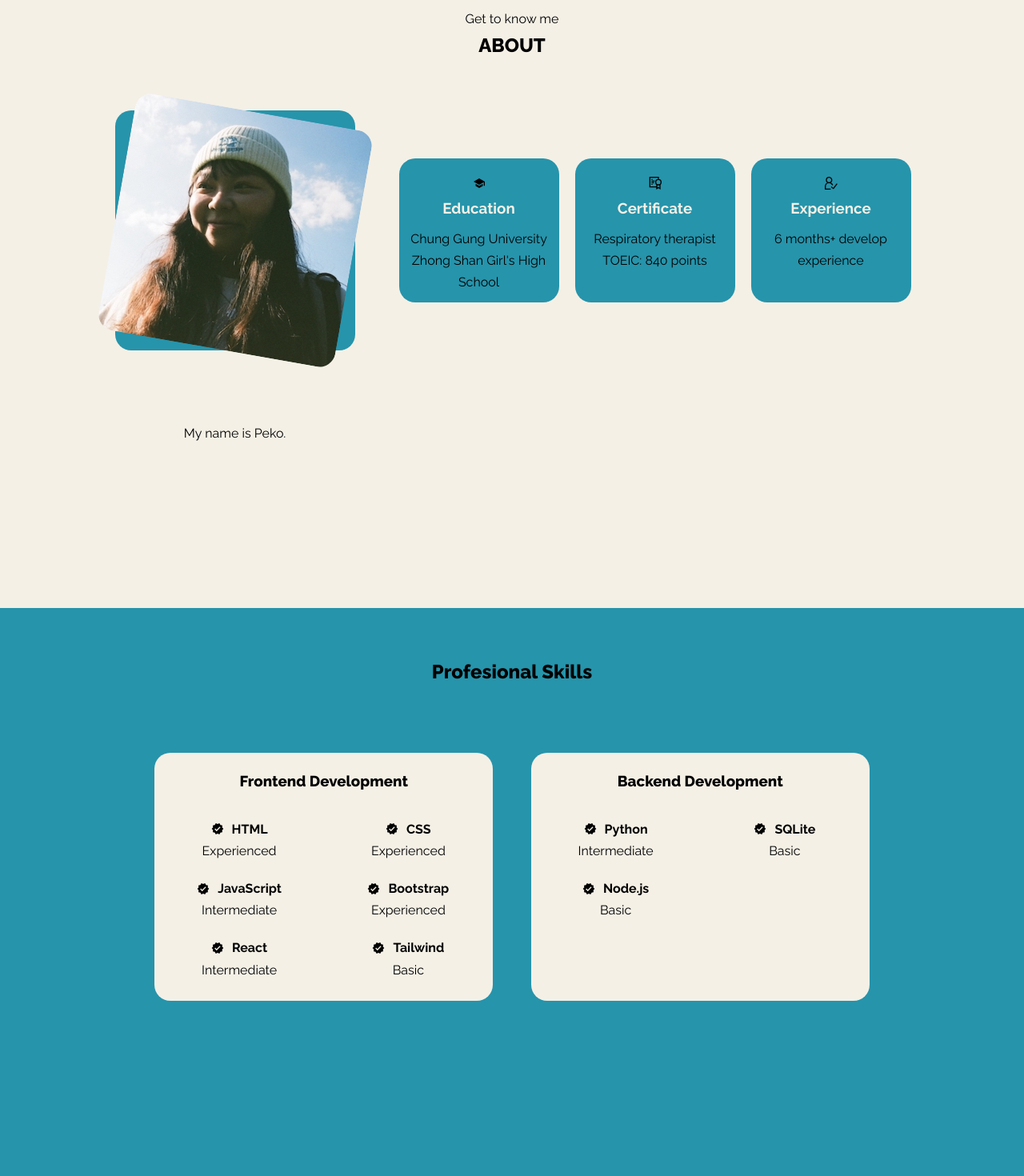
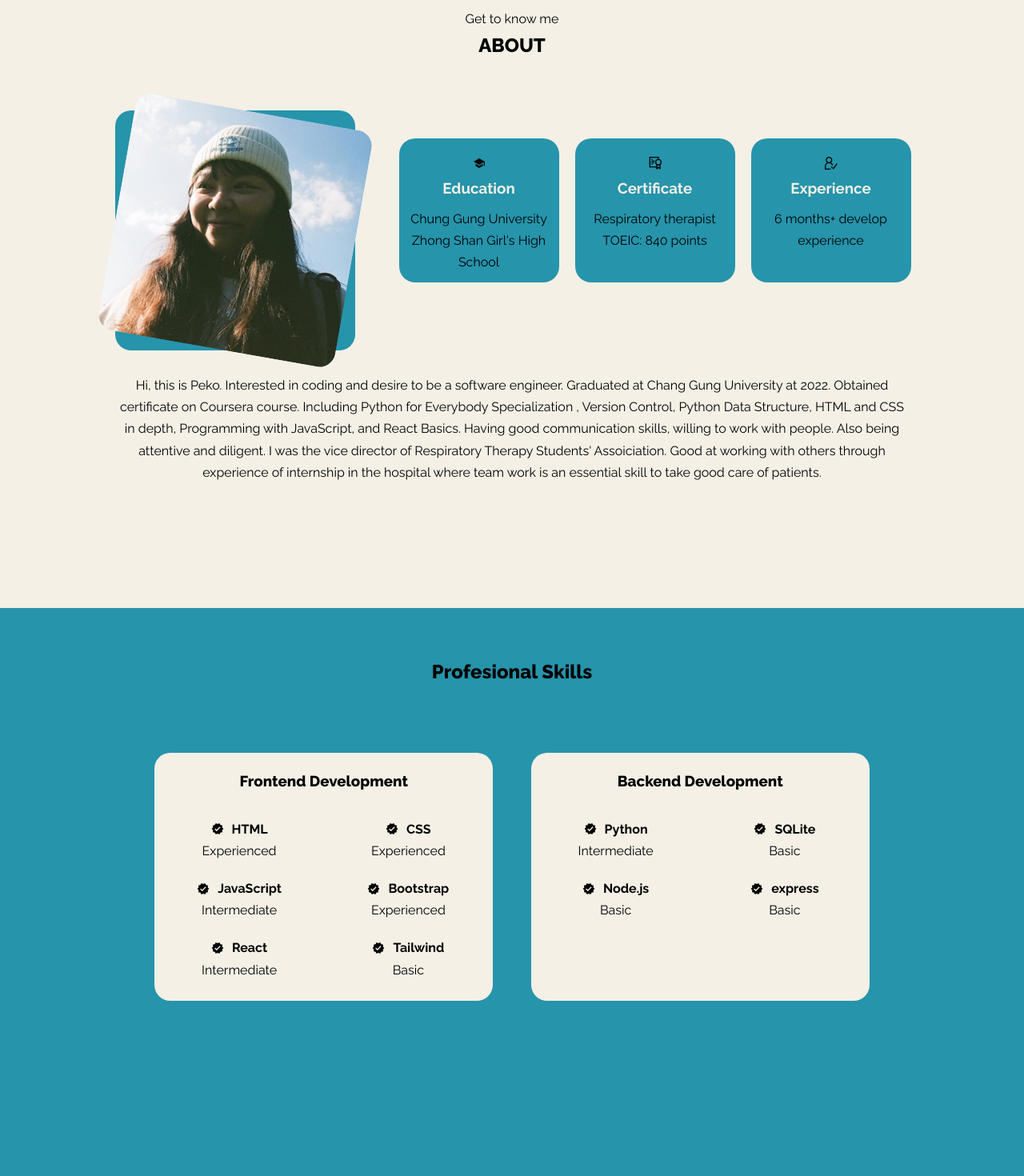
Before and after one commit to pekoisgood/peko_portfolio, a React (Create React App) app: page / in a window 1280 px wide. Shown: the part 840-2310 px from the top of the page at 80% size. Built offline with nearby package versions, Linux system fonts and the light colour scheme.

Commit message:
update new info and portfolio

```diff
--- a/public/index.html
+++ b/public/index.html
@@ -2,14 +2,14 @@
 <html lang="en">
   <head>
     <meta charset="utf-8" />
-    <link rel="icon" href="%PUBLIC_URL%/favicon.ico" />
+    <link rel="icon" href="../src/assets/peko.png" />
     <meta name="viewport" content="width=device-width, initial-scale=1" />
     <meta name="theme-color" content="#000000" />
     <meta
       name="description"
       content="Web site created using create-react-app"
     />
-    <link rel="apple-touch-icon" href="%PUBLIC_URL%/logo192.png" />
+    <link rel="apple-touch-icon" href="../src/assets/peko.png" />
     <!--
       manifest.json provides metadata used when your web app is installed on a
       user's mobile device or desktop. See https://developers.google.com/web/fundamentals/web-app-manifest/
@@ -24,7 +24,7 @@
       work correctly both with client-side routing and a non-root public URL.
       Learn how to configure a non-root public URL by running `npm run build`.
     -->
-    <title>React App</title>
+    <title>Peko Chuang</title>
   </head>
   <body>
     <noscript>You need to enable JavaScript to run this app.</noscript>
--- a/src/component/about/About.js
+++ b/src/component/about/About.js
@@ -38,8 +38,16 @@ function about() {
             </ul>
           </div>
         </div>
-        <p>My name is Peko.</p>
       </div>
+      <p className='about-self-intro'>
+          Hi, this is Peko.
+          Interested in coding and desire to be a software engineer.
+          Graduated at Chang Gung University at 2022.
+          Obtained certificate on Coursera course. Including Python for Everybody Specialization , Version Control, Python Data Structure, HTML and CSS in depth, Programming with JavaScript, and React Basics.
+          Having good communication skills, willing to work with people. Also being attentive and diligent.
+          I was the vice director of Respiratory Therapy Students' Assoiciation.
+          Good at working with others through experience of internship in the hospital where team work is an essential skill to take good care of patients.
+      </p>
     </section>
   )
 }
--- a/src/component/about/about.css
+++ b/src/component/about/about.css
@@ -20,6 +20,7 @@
     width: fit-content;
     margin-left: auto;
     margin-right: auto;
+    margin-bottom: 30px;
 }
 
 .about-img {
@@ -41,6 +42,7 @@
 
 .about-detail-container {
     display: flex;
+    padding-bottom: 50px;
 }
 
 .card {
@@ -69,8 +71,8 @@
     color: var(--color-dark-green);
 }
 
-.container-about p {
-    margin-top: 60px;
+.about-self-intro{
+    padding: 0 100px 20px 100px;
 }
 
 /* media query for md screen */
--- a/src/component/experience/Experience.js
+++ b/src/component/experience/Experience.js
@@ -60,6 +60,11 @@ function experience() {
                   <h4>Node.js</h4>
                   <p>Basic</p>
                 </div>
+                <div className='skill'>
+                  <MdVerified />
+                  <h4>express</h4>
+                  <p>Basic</p>
+                </div>
             </div>
         </div>
       </div>
--- a/src/component/footer/Footer.js
+++ b/src/component/footer/Footer.js
@@ -1,5 +1,5 @@
 import React from 'react'
-import {BsFacebook, BsGithub, BsInstagram} from 'react-icons/bs';
+import {BsFacebook, BsGithub, BsInstagram, BsLinkedin} from 'react-icons/bs';
 import './footer.css'
 
 function footer() {
@@ -19,6 +19,7 @@ function footer() {
           <a href='https://www.facebook.com/profile.php?id=100002676016972'><BsFacebook /></a>
           <a href='https://github.com/pekoisgood'><BsGithub /></a>
           <a href='https://www.instagram.com/'><BsInstagram /></a>
+          <a href='https://www.linkedin.com/in/peko-chuang-40a9b9267/'><BsLinkedin /></a>
         </div>
 
         <div className='footer-copyright'>
--- a/src/component/footer/footer.css
+++ b/src/component/footer/footer.css
@@ -23,7 +23,7 @@
 
 #footer .footer-socials {
     display: grid;
-    grid-template-columns: repeat(3, 1fr);
+    grid-template-columns: repeat(4, 1fr);
     place-items: center;
     margin: 10px auto;
     width: 60px;
--- a/src/component/header/Header.js
+++ b/src/component/header/Header.js
@@ -2,7 +2,7 @@ import React from 'react'
 import './header.css'
 import ME from '../../assets/peko.png';
 import CV from '../../assets/CV_Peko.pdf';
-import {BsFacebook, BsGithub, BsInstagram} from 'react-icons/bs';
+import {BsFacebook, BsGithub, BsInstagram, BsLinkedin} from 'react-icons/bs';
 
 function header() {
   return (
@@ -15,7 +15,7 @@ function header() {
           <div className='title'>
             <span>Hello, I'm</span>
             <h1>Peko Chuang</h1>
-            <span> A front end developer.</span>
+            <span> A junior frontend developer.</span>
           </div>
         </div>
         <div className='bottons'>
@@ -26,6 +26,7 @@ function header() {
           <a href='https://www.facebook.com/profile.php?id=100002676016972'><BsFacebook /></a>
           <a href='https://github.com/pekoisgood'><BsGithub /></a>
           <a href='https://www.instagram.com/'><BsInstagram /></a>
+          <a href='https://www.linkedin.com/in/peko-chuang-40a9b9267/'><BsLinkedin /></a>
         </div>
       </div>
     </header>
--- a/src/component/portfolio/Portfolio.js
+++ b/src/component/portfolio/Portfolio.js
@@ -3,6 +3,7 @@ import './portfolio.css';
 import IMG1 from '../../assets/film_blog.png';
 import IMG2 from '../../assets/password_generator.png';
 import IMG3 from '../../assets/yes_no_decider.png';
+import IMG4 from '../../assets/quizzical.png';
 
 const data = [
   {
@@ -26,7 +27,13 @@ const data = [
     github: "https://github.com/pekoisgood/yes-no-decider",
     demo: "https://pekoisgood.github.io/yes-no-decider/"
   },
-
+  {
+    id: 4,
+    image: IMG4,
+    title: "Quizzical",
+    github: "https://github.com/pekoisgood/quizzical",
+    demo: "https://pekoisgood.github.io/quizzical/"
+  }
 ];
 
 
--- a/src/component/portfolio/portfolio.css
+++ b/src/component/portfolio/portfolio.css
@@ -3,13 +3,14 @@
     text-align: center;
     background: var(--color-beige);
     width: 100%;
-    height: 100vh;
+    height: 100%;
+    min-height: 100vh;
     min-height: 700px;
     margin: 0 auto;
 }
 
 #portfolio h2 {
-    margin-bottom: 60px;
+    margin-bottom: 30px;
     margin-top: 10px;
     font-weight: 1000;
 }
@@ -29,6 +30,7 @@
     height: 320px;
     width: 300px;
     padding-top: 20px;
+    margin-bottom: 20px;
 }
 
 .portfolio_item:hover {
@@ -41,7 +43,7 @@
 
 .portfolio_item-image {
     margin: 10px auto;
-    height: 150px;
+    max-height: 150px;
 }
 
 .portfolio_item h3 {
```
Also changed, not shown: src/assets/quizzical.png (added).
